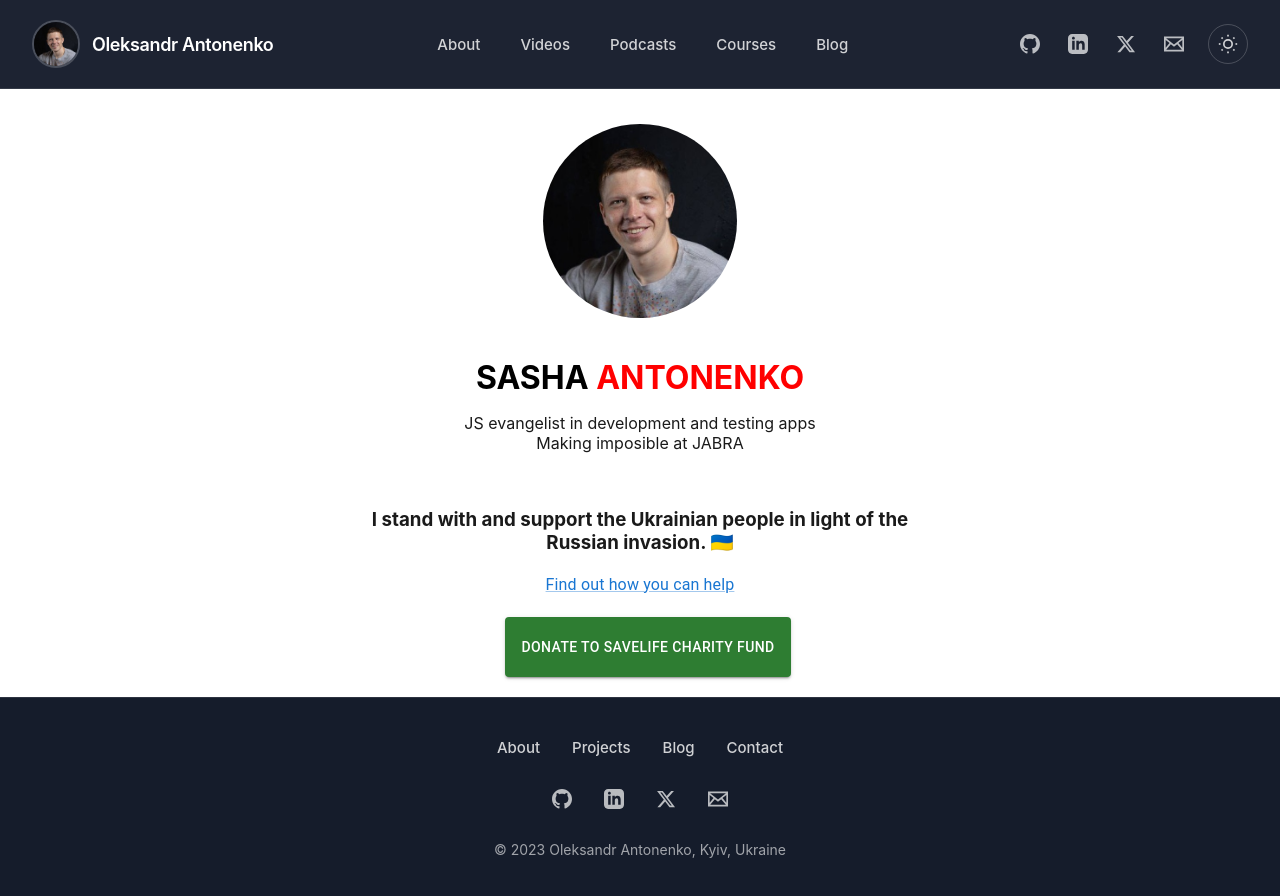
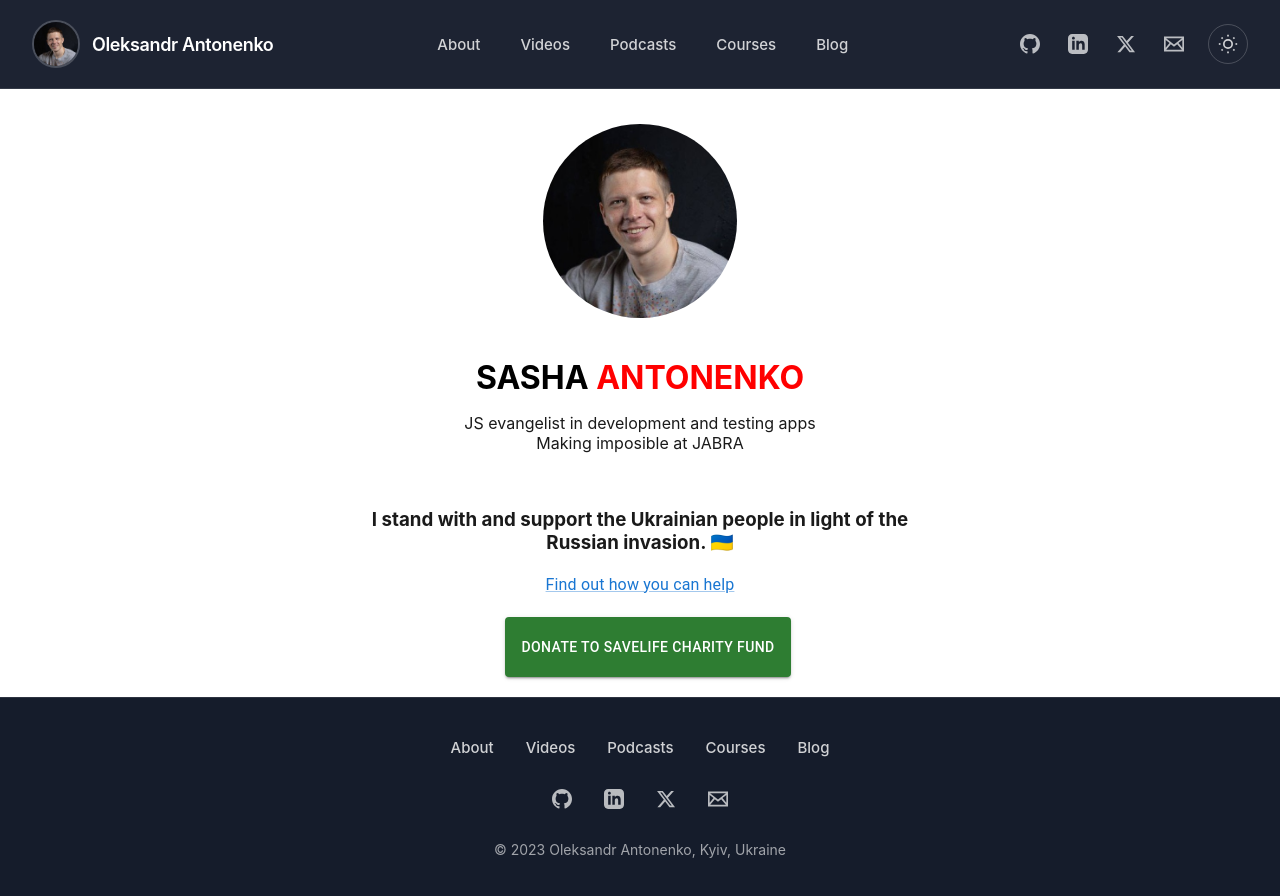
Before and after one commit to sashaant/antonenko-tech, a React (Create React App) app: page / in a window 1280 px wide. Built offline with nearby package versions, Linux system fonts and the light colour scheme; the HTML template or start-up script is replaced by a standard one.

Commit message:
fix footer & header

```diff
--- a/src/componets/Footer.js
+++ b/src/componets/Footer.js
@@ -6,9 +6,10 @@ const Footer = () => {
 
   const navigationLinks = [
     { href: '#about', label: 'About' },
-    { href: '#projects', label: 'Projects' },
-    { href: '#blog', label: 'Blog' },
-    { href: '#contact', label: 'Contact' }
+    { href: '#videos', label: 'Videos' },
+    { href: '#podcasts', label: 'Podcasts' },
+    { href: '#courses', label: 'Courses' },
+    { href: '#blog', label: 'Blog' }
   ];
 
   const socialLinks = [
--- a/src/componets/Header.js
+++ b/src/componets/Header.js
@@ -23,11 +23,11 @@ function Header() {
 
         {/* Desktop Navigation - Centered */}
         <nav className="header-nav desktop-nav">
-  <a href="#about" className="nav-link" onClick={() => setShowMenu(false)}>About</a>
-          <a href="#videos" className="nav-link" onClick={() => setShowMenu(false)}>Videos</a>
-          <a href="#podcasts" className="nav-link" onClick={() => setShowMenu(false)}>Podcasts</a>
-          <a href="#courses" className="nav-link" onClick={() => setShowMenu(false)}>Courses</a>
-          <a href="#blog" className="nav-link" onClick={() => setShowMenu(false)}>Blog</a>
+          <a href="#about" className="nav-link">About</a>
+          <a href="#videos" className="nav-link">Videos</a>
+          <a href="#podcasts" className="nav-link">Podcasts</a>
+          <a href="#courses" className="nav-link">Courses</a>
+          <a href="#blog" className="nav-link">Blog</a>
         </nav>
 
         {/* Right Section: Social Icons + Theme Switcher */}
@@ -102,7 +102,6 @@ function Header() {
         <a href="#courses" className="nav-link" onClick={() => setShowMenu(false)}>Courses</a>
         <a href="#blog" className="nav-link" onClick={() => setShowMenu(false)}>Blog</a>
 
-
         {/* Mobile Social Icons + Theme Switcher */}
         <div className="mobile-bottom-row">
           <div className="header-socials mobile-socials">
```
Lines whose indentation alone changed are shown as unchanged.
